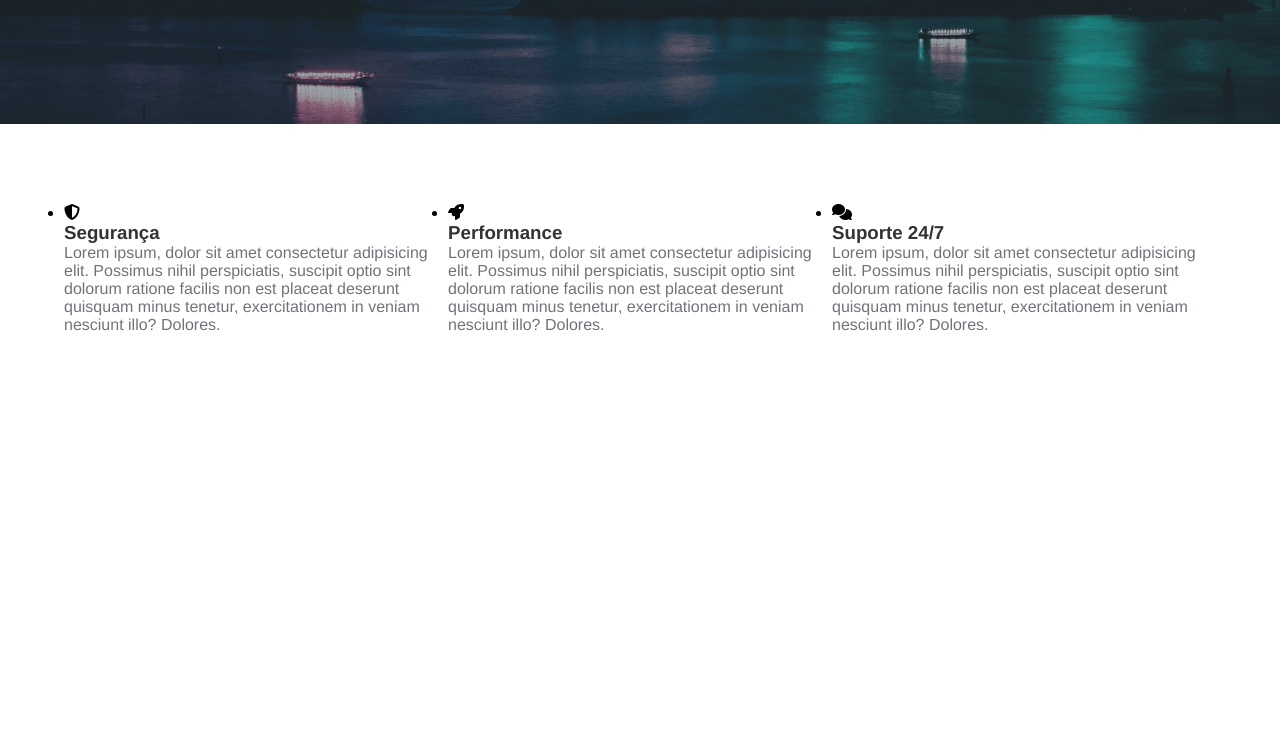
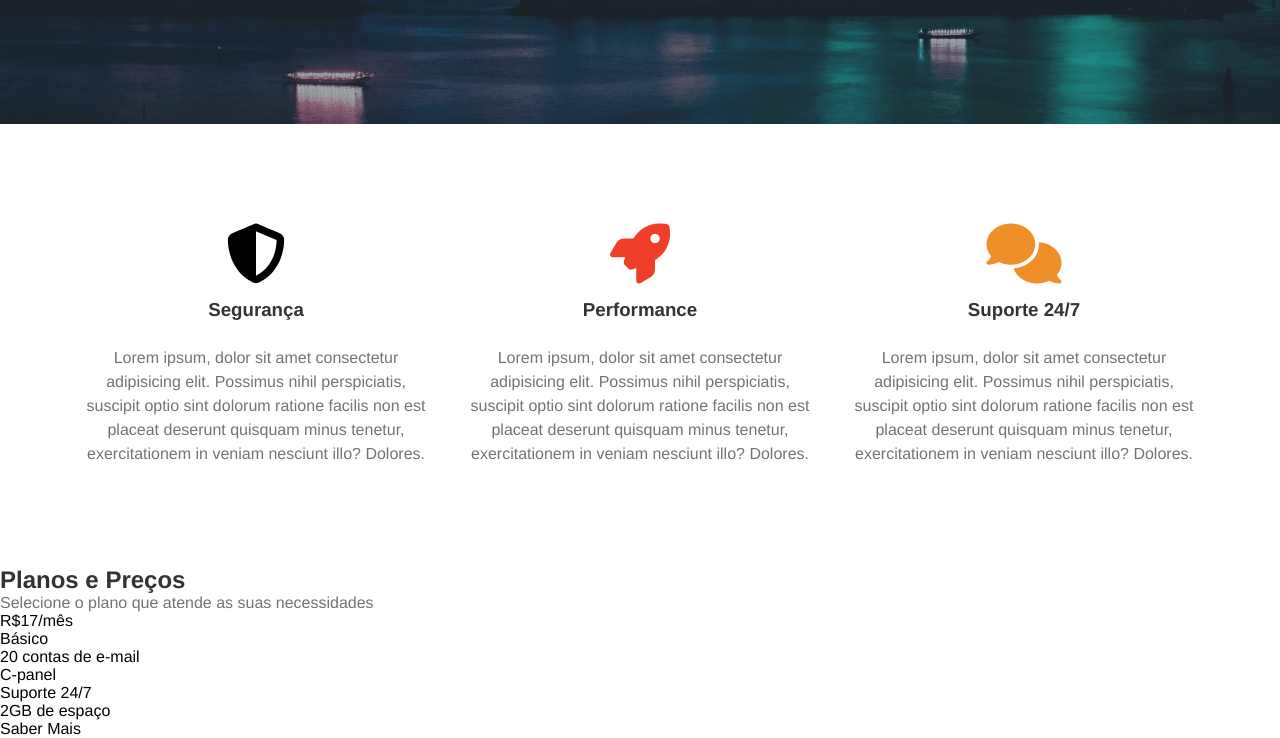
Before and after one commit to guilhermeviniciuus/TRISSYHOST, a plain HTML site: page src/index.html in a window 1280 px wide. Shown: the part 375-1113 px from the top of the page. Before the commit the page ends 800 px from the top, so only its background shows below. Drawn offline with Linux system fonts and the light colour scheme.

Commit message:
adição de planos

```diff
--- a/src/css/styles.css
+++ b/src/css/styles.css
@@ -110,4 +110,32 @@ nav{
 
 .services-container li{
     flex: 1 1 200px;
+    list-style: none;
+    text-align: center;
+    padding: 20px;
 }
+
+.fas {
+    font-size: 60px;
+    margin-bottom: 15px;
+}
+
+.fa-shiedl-alt{
+    color: #2cc76a;
+}
+
+.fa-rocket{
+    color: #ef3f29;
+}
+
+.fa-comments{
+    color: #ef8f29;
+}
+
+.services-container h3{
+    margin-bottom: 25px;
+}
+
+.services-container p {
+    line-height: 24px;
+}
--- a/src/index.html
+++ b/src/index.html
@@ -55,6 +55,23 @@
                     </li>
                 </ul>
             </section>
+            <section class="pricing-container">
+                <h2>Planos e Preços</h2>
+                <p>Selecione o plano que atende as suas necessidades</p>
+                <div class="plans-container">
+                    <div class="plan">
+                        <ul>
+                            <li class="price">R$17/mês</li>
+                            <li class="plan-name">Básico</li>
+                            <li class="price">20 contas de e-mail</li>
+                            <li class="price">C-panel</li>
+                            <li class="price">Suporte 24/7</li>
+                            <li class="price">2GB de espaço</li>
+                            <li class="plan-btn">Saber Mais</li>
+                        </ul>
+                    </div>
+                </div>
+            </section>
         </main>
     </div>
 </body>
```
